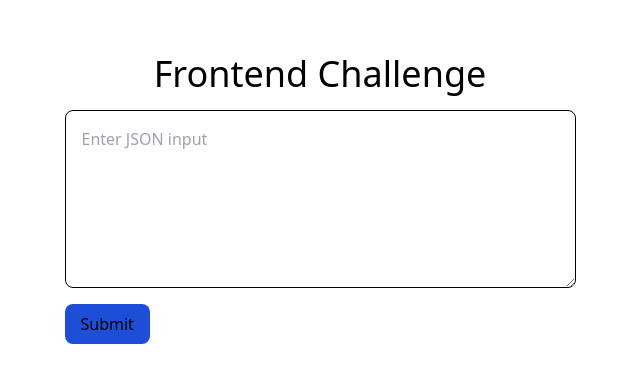
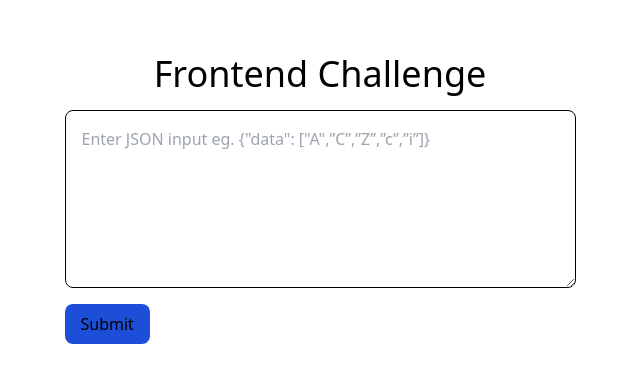
Before and after one commit to mananatal/bajaj-frontend, a Next.js app: page / in a window 1280 px wide. Shown: the part 201-584 px from the top of the page, without its empty margins (320-960 px from the left). Built offline with nearby package versions, Linux system fonts and the light colour scheme.

Commit message:
changed placeholder

```diff
--- a/src/app/page.js
+++ b/src/app/page.js
@@ -47,7 +47,7 @@ export default function Home() {
               <textarea
                 rows="6"
                 cols="50"
-                placeholder='Enter JSON input '
+                placeholder='Enter JSON input eg. {"data": ["A",”C”,”Z”,”c”,”i”]}'
                 value={jsonInput}
                 onChange={(e) => setJsonInput(e.target.value)}
                 className="border border-black rounded-lg p-4"
```
